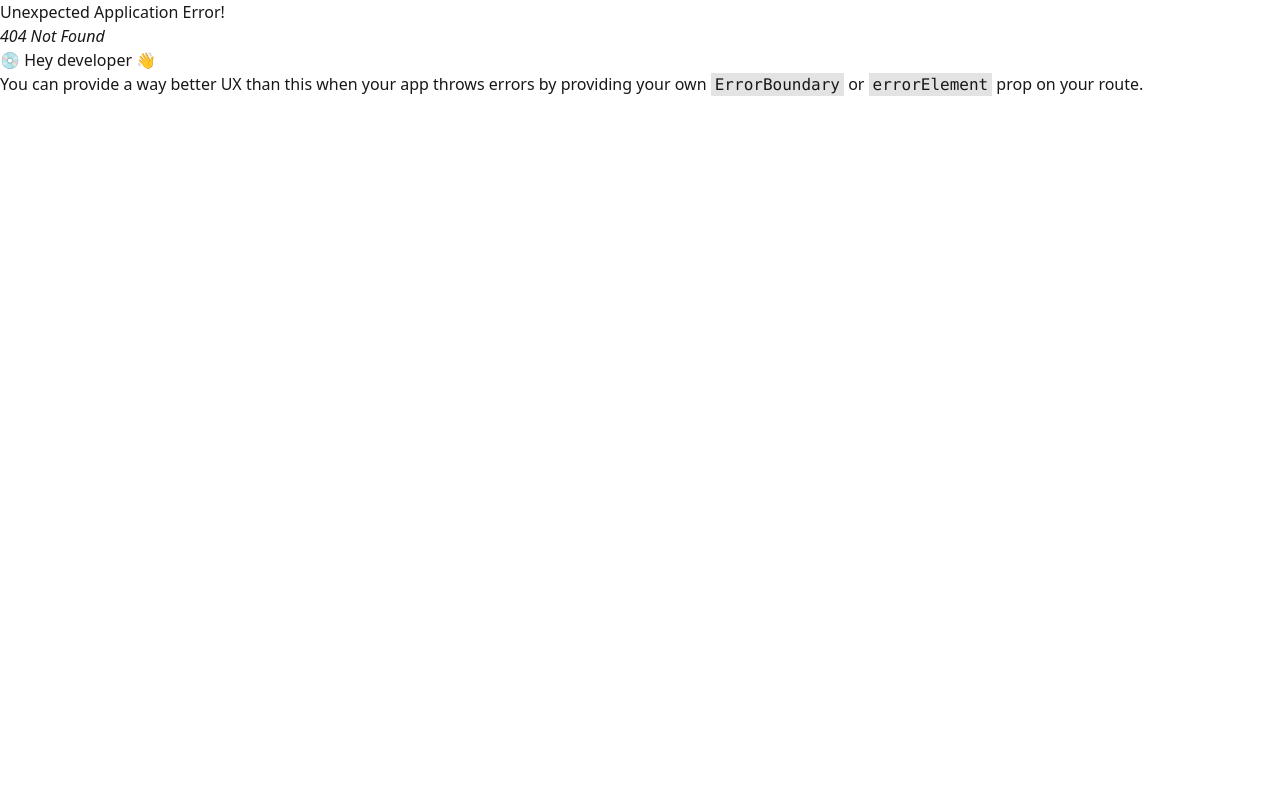
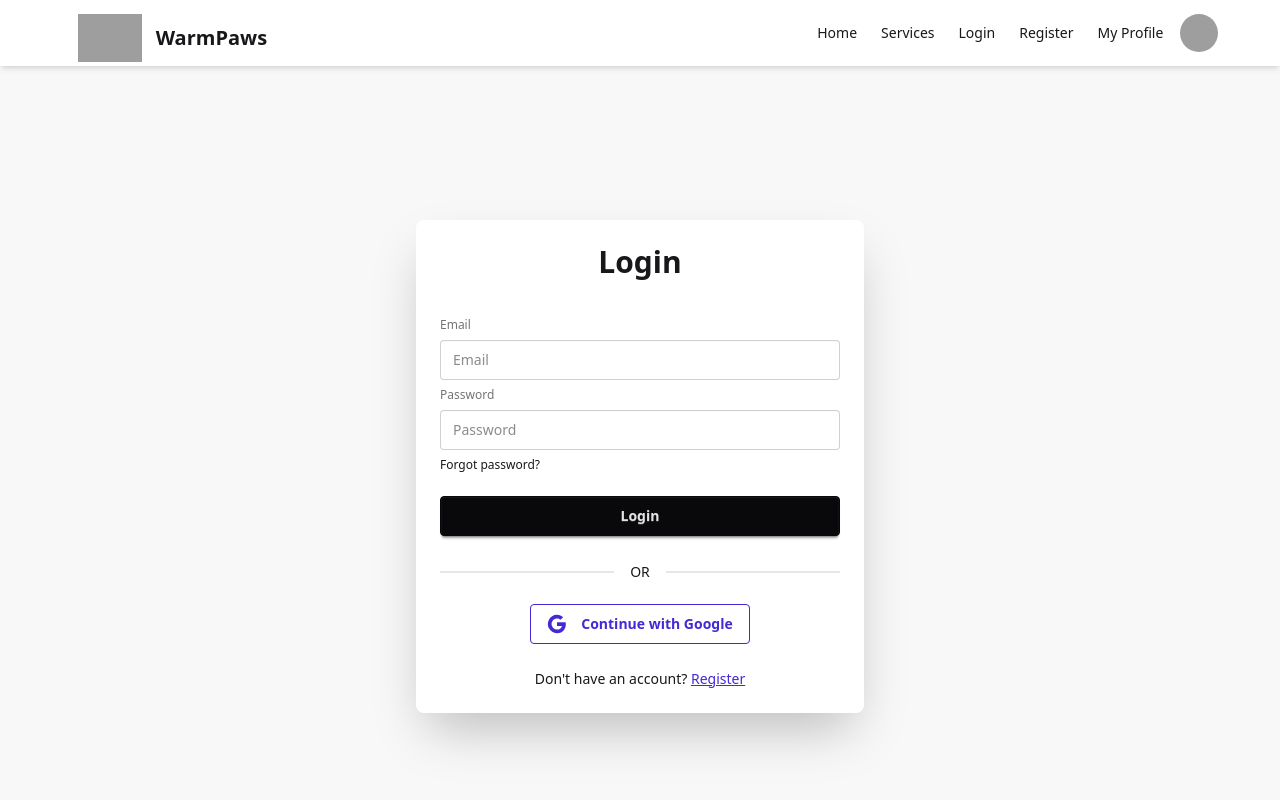
Before and after one commit to ahmed-1430/Warm-Paws-Pet-Care-In-Winter, a React (Vite) app: page /user/login in a window 1280 px wide. Before the commit this address had no page. Shown: the top 800 px of the page. Built offline with nearby package versions, Linux system fonts and the light colour scheme; grey boxes are pictures that could not be loaded.

Commit message:
Login Page Added

```diff
--- a/src/Components/Navbar.jsx
+++ b/src/Components/Navbar.jsx
@@ -17,9 +17,9 @@ const Navbar = () => {
                         <ul tabIndex={0} className="menu menu-sm dropdown-content mt-3  p-2 shadow bg-base-100 rounded-box w-52">
                             <li><Link to="/" className={`${location.pathname === '' ? 'active' : ''}, active:bg-red-500`}>Home</Link></li>
                             <li><Link to="/services" className={location.pathname == '/services' ? 'active' : ''}>Services</Link></li>
-                            <li><Link to="/login" className={location.pathname == '/login' ? 'active' : ''}>Login</Link></li>
-                            <li><Link to="/register" className={location.pathname == '/register' ? 'active' : ''}>Register</Link></li>
-                            <li><Link to="/profile" className={location.pathname == '/profile' ? 'active' : ''}>My Profile</Link></li>
+                            <li><Link to="/user/login" className={location.pathname == '/login' ? 'active' : ''}>Login</Link></li>
+                            <li><Link to="/user/register" className={location.pathname == '/register' ? 'active' : ''}>Register</Link></li>
+                            <li><Link to="/user/profile" className={location.pathname == '/profile' ? 'active' : ''}>My Profile</Link></li>
                         </ul>
                     </div>
                     <Link to="/" className="btn btn-ghost text-xl">
@@ -33,9 +33,9 @@ const Navbar = () => {
                         <ul className="menu menu-horizontal px-1">
                             <li><Link to="/" className={location.pathname === '/' ? 'active' : ''}>Home</Link></li>
                             <li><Link to="/services" className={location.pathname === '/services' ? 'active' : ''}>Services</Link></li>
-                            <li><Link to="/services" className={location.pathname === '/services' ? 'active' : ''}>Login</Link></li>
-                            <li><Link to="/services" className={location.pathname === '/services' ? 'active' : ''}>Register</Link></li>
-                            <li><Link to="/profile" className={location.pathname === '/profile' ? 'active' : ''}>My Profile</Link></li>
+                            <li><Link to="/user/login" className={location.pathname === '/services' ? 'active' : ''}>Login</Link></li>
+                            <li><Link to="/user/register" className={location.pathname === '/services' ? 'active' : ''}>Register</Link></li>
+                            <li><Link to="/user/profile" className={location.pathname === '/profile' ? 'active' : ''}>My Profile</Link></li>
                         </ul>
                     </div>
                     <div className="dropdown dropdown-end z-10">
--- /dev/null
+++ b/src/Layouts/LoginLayout.jsx
@@ -0,0 +1,23 @@
+import React from 'react';
+import Navbar from '../Components/Navbar';
+import { Outlet } from 'react-router';
+import Footer from '../Components/Footer';
+
+const LoginLayout = () => {
+    return (
+        <div className='flex flex-col h-screen'>
+            <header>
+                <Navbar></Navbar>
+            </header>
+            <main className='flex-1'>
+                <Outlet></Outlet>
+            </main>
+            <footer>
+                <Footer></Footer>
+            </footer>
+
+        </div>
+    );
+};
+
+export default LoginLayout;
--- /dev/null
+++ b/src/Pages/LoginPage.jsx
@@ -0,0 +1,45 @@
+import React from 'react';
+import { Link } from 'react-router';
+
+const LoginPage = () => {
+    return (
+        <div>
+            <div className="min-h-screen flex items-center justify-center bg-base-200 py-12">
+                <div className="card w-full max-w-md shadow-2xl bg-base-100">
+                    <div className="card-body">
+                        <h2 className="card-title text-3xl font-bold justify-center mb-6">Login</h2>
+
+                        <form className="space-y-4 w-full">
+                            <fieldset className="fieldset w-full">
+                                <label className="label">Email</label>
+                                <input type="email" className="input w-full" placeholder="Email" />
+                                <label className="label">Password</label>
+                                <input type="password" className="input w-full" placeholder="Password" />
+                                <div><a className="link link-hover">Forgot password?</a></div>
+                                <button className="btn btn-neutral mt-4">Login</button>
+                            </fieldset>
+                        </form>
+                        <div className="divider">OR</div>
+                        <div className="form-control flex justify-center">
+                            <button className="btn btn-outline btn-primary">
+                                <svg className="w-5 h-5 mr-2" viewBox="0 0 24 24">
+                                    <path fill="currentColor" d="M22.56 12.25c0-.78-.07-1.53-.2-2.25H12v4.26h5.92c-.26 1.37-1.04 2.53-2.21 3.31v2.77h3.57c2.08-1.92 3.28-4.74 3.28-8.09z" />
+                                    <path fill="currentColor" d="M12 23c2.97 0 5.46-.98 7.28-2.66l-3.57-2.77c-.98.66-2.23 1.06-3.71 1.06-2.86 0-5.29-1.93-6.16-4.53H2.18v2.84C3.99 20.53 7.7 23 12 23z" />
+                                    <path fill="currentColor" d="M5.84 14.09c-.22-.66-.35-1.36-.35-2.09s.13-1.43.35-2.09V7.07H2.18C1.43 8.55 1 10.22 1 12s.43 3.45 1.18 4.93l2.85-2.22.81-.62z" />
+                                    <path fill="currentColor" d="M12 5.38c1.62 0 3.06.56 4.21 1.64l3.15-3.15C17.45 2.09 14.97 1 12 1 7.7 1 3.99 3.47 2.18 7.07l3.66 2.84c.87-2.6 3.3-4.53 6.16-4.53z" />
+                                </svg>
+                                Continue with Google
+                            </button>
+                        </div>
+                        <p className="text-center mt-4">
+                            Don't have an account?{' '}
+                            <Link to="/user/register" className="link link-primary">Register</Link>
+                        </p>
+                    </div>
+                </div>
+            </div>
+        </div>
+    );
+};
+
+export default LoginPage;
```
Also changed, not shown: src/Route/Route.jsx (+21 -1 lines).
